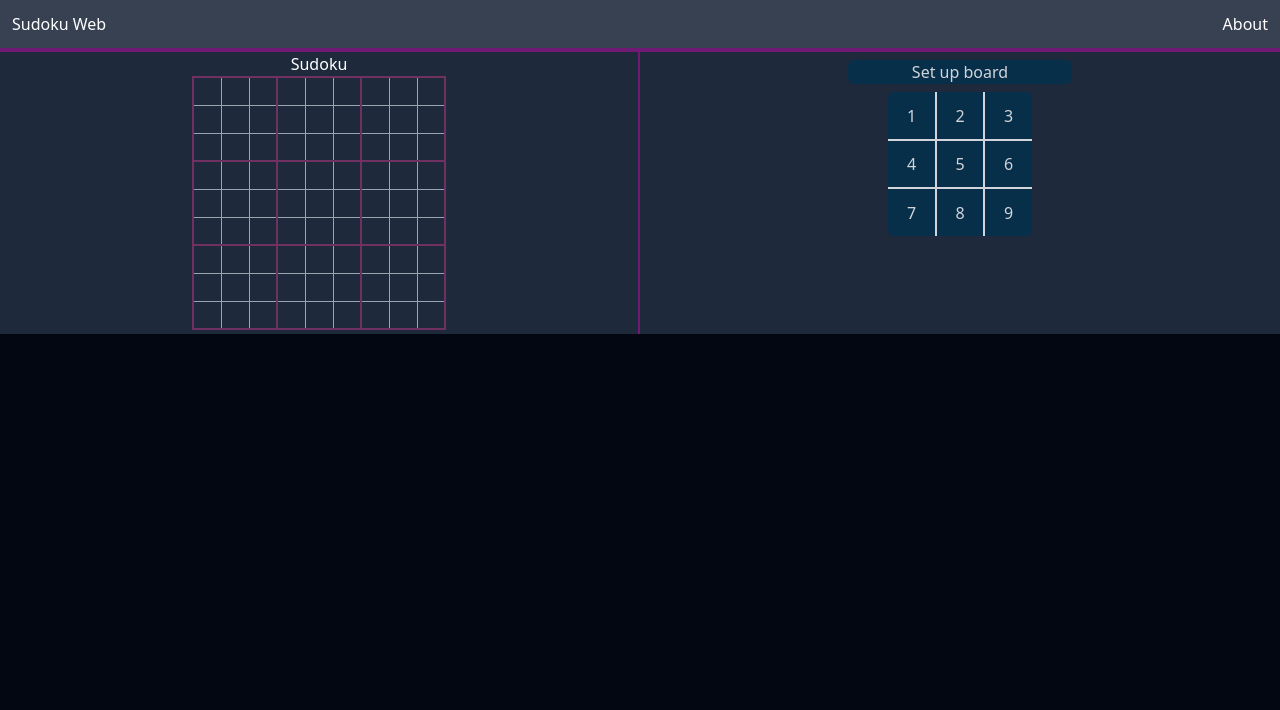
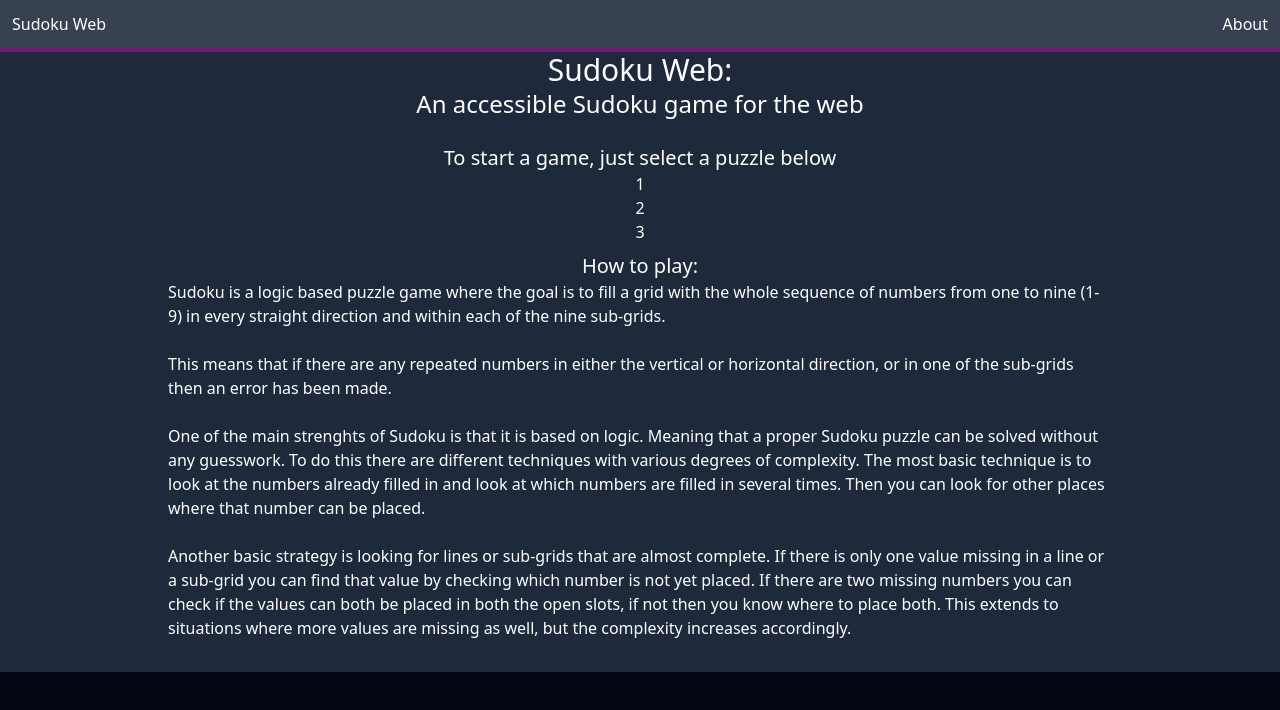
Before and after one commit to Kjaerandsen/SudokuWeb, a Next.js app: page / in a window 1280 px wide. Shown: the top 710 px of the page. Built offline with nearby package versions, Linux system fonts and the light colour scheme.

Commit message:
Added front page with link to the game, moved the game to a seperate page.

```diff
--- /dev/null
+++ b/src/app/game/page.js
@@ -0,0 +1,9 @@
+import SudokuBoard from './SudokuBoard.js'
+
+export default function Page() {
+  return (
+    <main className="container text-center text-white bg-slate-800 m-auto grid grid-cols-2">
+        <SudokuBoard />
+    </main>
+  )
+}
--- a/src/app/page.js
+++ b/src/app/page.js
@@ -1,9 +1,59 @@
-import SudokuBoard from './SudokuBoard.js'
+import Link from 'next/link'
 
+// Main page of the application, with a selection of puzzles and instructions on how to play
 export default function Home() {
   return (
-    <main className="container text-center text-white bg-slate-800 m-auto grid grid-cols-2">
-        <SudokuBoard/>
+    <main className="container text-center text-white bg-slate-800 m-auto">
+        <h1 className="text-3xl">Sudoku Web: </h1>
+        <h2 className="text-2xl">An accessible Sudoku game for the web</h2>
+        <br/>
+        {/* Buttons here for starting a game */}
+        <h2 className='text-xl'>To start a game, just select a puzzle below</h2>
+        <div>
+          <Link href="/game?puzzle=1"><p>1</p></Link>
+          <Link href="/game?puzzle=2"><p>2</p></Link>
+          <Link href="/game?puzzle=3"><p>3</p></Link>
+        </div>
+
+        <div className="sm:w-3/4 p-2 m-auto text-left">
+          <h2 className="text-xl text-center">How to play:</h2>
+
+          <p>
+            Sudoku is a logic based puzzle game where the goal is to fill a grid with the whole sequence of numbers from
+            one to nine (1-9) in every straight direction and within each of the nine sub-grids.
+          </p>
+            {/* Illustrations here */}
+
+            <br/>
+          <p>
+            This means that if there are any repeated numbers in either the vertical or horizontal direction, or in one of the
+            sub-grids then an error has been made.
+          </p>
+            {/* Illustrations here */}
+
+            <br/>
+          <p>
+            One of the main strenghts of Sudoku is that it is based on logic. Meaning that a proper Sudoku puzzle can be solved
+            without any guesswork. To do this there are different techniques with various degrees of complexity.
+            The most basic technique is to look at the numbers already filled in and look at which numbers are filled in several
+            times. Then you can look for other places where that number can be placed.
+          </p>
+            {/* Illustrations here */}
+
+            <br/>
+          <p>
+            Another basic strategy is looking for lines or sub-grids that are almost complete. If there is only one value missing
+            in a line or a sub-grid you can find that value by checking which number is not yet placed. If there are two missing
+            numbers you can check if the values can both be placed in both the open slots, if not then you know where to place both.
+            This extends to situations where more values are missing as well, but the complexity increases accordingly.
+          </p>
+            {/* Illustrations here */}
+
+            <br/>
+          <p>
+            {/* Marking? */}
+          </p>
+        </div>
     </main>
   )
 }
```
Also changed, not shown: src/app/game/SudokuBoard.js (renamed from src/app/SudokuBoard.js).
